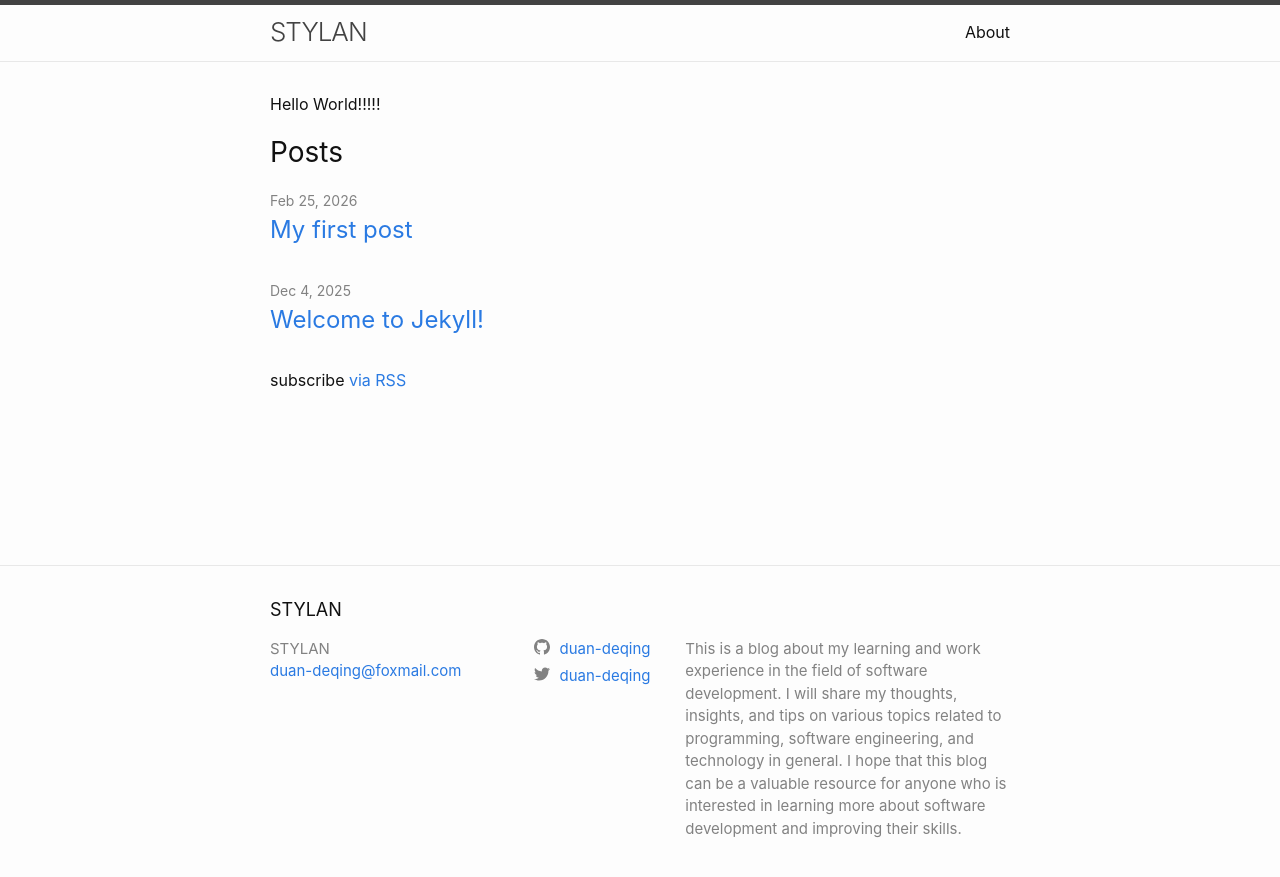
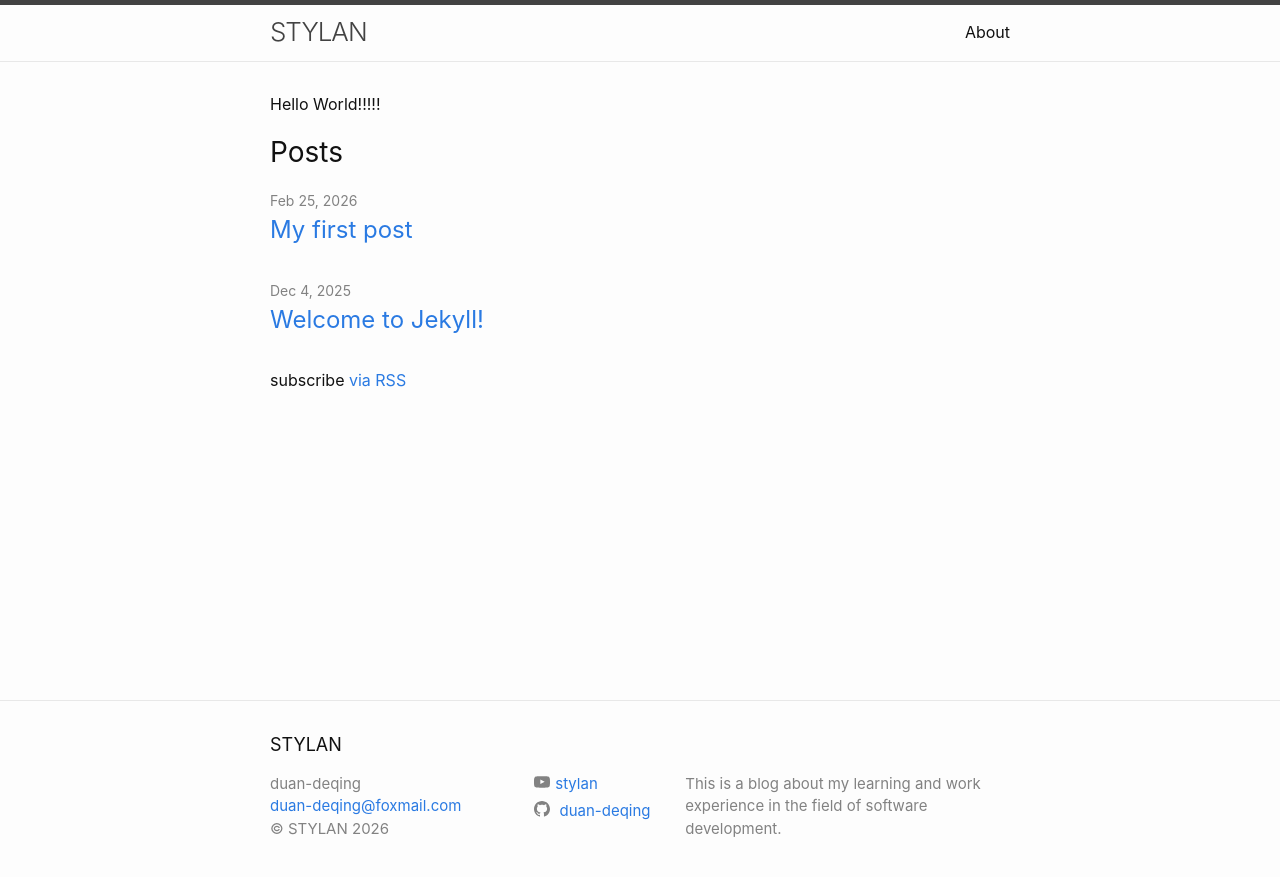
Before and after one commit to duan-deqing/github-pages-with-docker, a Jekyll site: the page built from index.md, in a window 1280 px wide. Shown: the top 877 px of the page. Built offline with Jekyll 4.4.1, drawn with Linux system fonts in a browser that asks for light colours.

Commit message:
update some config

```diff
--- a/_config.yml
+++ b/_config.yml
@@ -16,11 +16,31 @@
 title: STYLAN
 email: duan-deqing@foxmail.com
 description: >- # this means to ignore newlines until "baseurl:"
-  This is a blog about my learning and work experience in the field of software development. I will share my thoughts, insights, and tips on various topics related to programming, software engineering, and technology in general. I hope that this blog can be a valuable resource for anyone who is interested in learning more about software development and improving their skills.
+  This is a blog about my learning and work experience in the field of software development.
 baseurl: "/github-pages-with-docker" # the subpath of your site, e.g. /blog
 url: "https://duan-deqing.github.io" # the base hostname & protocol for your site, e.g. http://example.com
-twitter_username: duan-deqing
+
+# minima 已经默认定义的变量
+author: duan-deqing
 github_username:  duan-deqing
+
+# 自定义新的社交链接
+# 具体的设置代码在 _includes/social.html 文件中
+# 格式如下：注意id和username缺一不可，id对应B站UID，username可以随意设置
+# bilibili_id: "18756460"
+# bilibili_username: stylan
+bilibili_id: "18756460"
+bilibili_username: stylan
+
+# 添加一个版权信息，变量标志加年份
+# Copyright: Company Name, Inc.
+copyright: "STYLAN "
+
+# title-logo 自定义变量，指向图片地址，使用时会在标题栏显示图片
+# 而不显示文字标题，图片建议尺寸高度为 50px，支持 png、jpg、svg 等格式
+# 图片地址使用相对路径，相对于站点根目录，例如：/assets/images/logo.png
+# title-logo: /assets/images/logo.png
+title-logo:
 
 # Build settings
 # 这两个不需要改，改了会导致无法正常显示
--- a/_includes/footer.html
+++ b/_includes/footer.html
@@ -18,6 +18,9 @@
             {%- if site.email -%}
             <li><a class="u-email" href="mailto:{{ site.email }}">{{ site.email }}</a></li>
             {%- endif -%}
+            {%- if site.copyright -%}
+            <li>&copy; {{ site.copyright }} {{ 'now' | date: "%Y"}}</li>
+            {%- endif -%}
         </ul>
       </div>
 
--- a/_includes/header.html
+++ b/_includes/header.html
@@ -3,7 +3,21 @@
   <div class="wrapper">
     {%- assign default_paths = site.pages | map: "path" -%}
     {%- assign page_paths = site.header_pages | default: default_paths -%}
+
+    <!--
+    minima主题的默认标题设置代码
     <a class="site-title" rel="author" href="{{ "/" | relative_url }}">{{ site.title | escape }}</a>
+    -->
+
+    <!-- 自定义：添加 title 或者 title-logo -->
+    <a class="site-title" rel="author" href="{{ "/" | relative_url }}">
+      {%- if site.title-logo -%}
+        <img src="{{ site.title-logo | relative_url }}" alt="{{ site.title | escape }} logo" class="site-logo">
+        {%- else -%}
+          {{ site.title | escape }}
+      {%- endif -%}
+    </a>
+    <!-- end title or title-logo -->
 
     {%- if page_paths -%}
       <nav class="site-nav">
--- a/_includes/social.html
+++ b/_includes/social.html
@@ -1,4 +1,9 @@
 <ul class="social-media-list">
+
+  <!-- 新添加的社交平台 -->
+  {%- if site.bilibili_username -%}<li><a href="https://space.bilibili.com/{{ site.bilibili_id | cgi_escape | escape }}"><svg class="svg-icon"><use xlink:href="{{ '/assets/minima-social-icons.svg#bilibili' | relative_url }}"></use></svg><span class="username">{{ site.bilibili_username| escape }}</span></a></li>{%- endif -%}
+
+  <!-- minima 自带的一些社交平台 -->
   {%- if site.dribbble_username -%}<li><a href="https://dribbble.com/{{ site.dribbble_username| cgi_escape | escape }}"><svg class="svg-icon"><use xlink:href="{{ '/assets/minima-social-icons.svg#dribbble' | relative_url }}"></use></svg> <span class="username">{{ site.dribbble_username| escape }}</span></a></li>{%- endif -%}
   {%- if site.facebook_username -%}<li><a href="https://www.facebook.com/{{ site.facebook_username| cgi_escape | escape }}"><svg class="svg-icon"><use xlink:href="{{ '/assets/minima-social-icons.svg#facebook' | relative_url }}"></use></svg> <span class="username">{{ site.facebook_username| escape }}</span></a></li>{%- endif -%}
   {%- if site.flickr_username -%}<li><a href="https://www.flickr.com/photos/{{ site.flickr_username| cgi_escape | escape }}"><svg class="svg-icon"><use xlink:href="{{ '/assets/minima-social-icons.svg#flickr' | relative_url }}"></use></svg> <span class="username">{{ site.flickr_username| escape }}</span></a></li>{%- endif -%}
```
Also changed, not shown: README.md, assets/images/logo.jpg (added), assets/minima-social-icons.svg.
